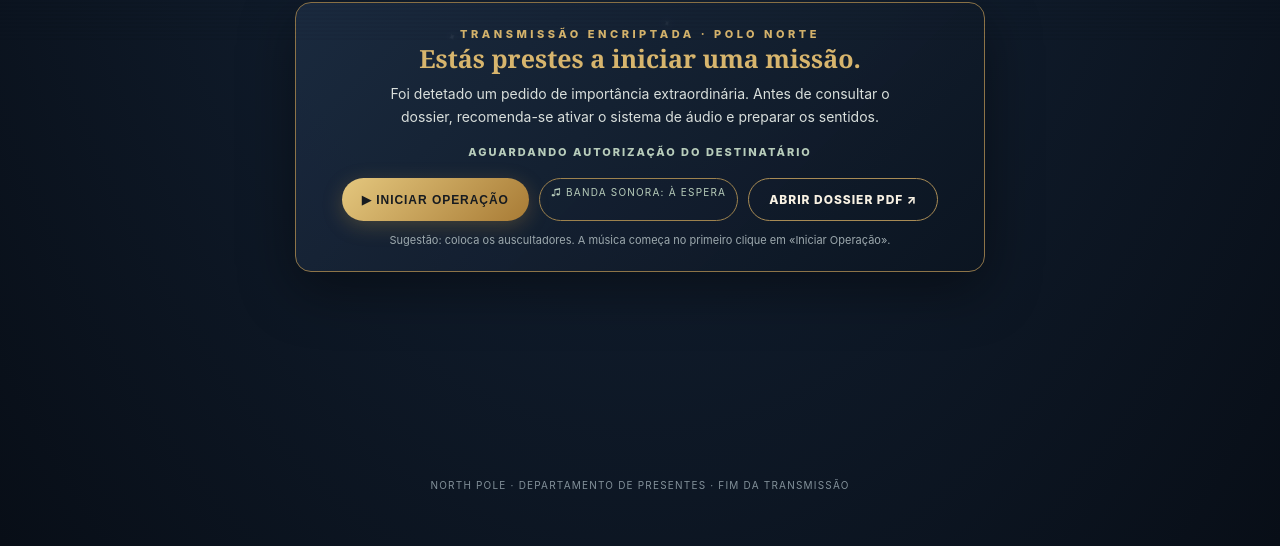
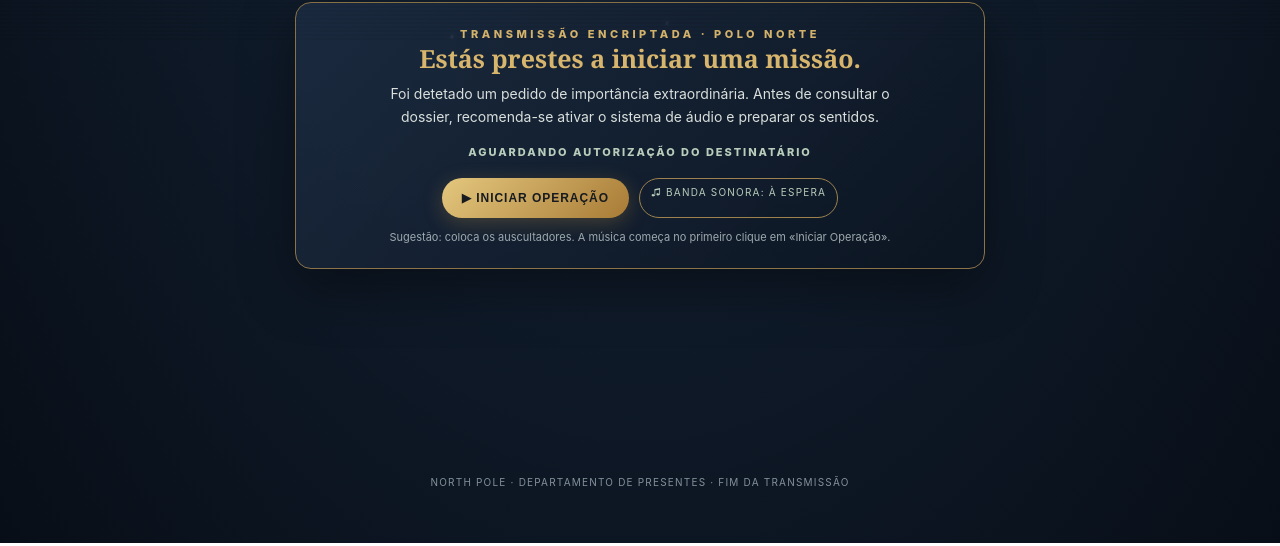
Before and after one commit to chibata13-cpu/operacao-natal, a plain HTML site: page index.html in a window 1280 px wide. Shown: the part 760-1306 px from the top of the page. Drawn offline with Linux system fonts and the light colour scheme.

Commit message:
Add files via upload

```diff
--- a/index.html
+++ b/index.html
@@ -71,7 +71,6 @@ button:hover,.pdf:hover{transform:translateY(-2px);filter:brightness(1.12)}
     <div class="buttons">
       <button class="primary" id="start">▶ INICIAR OPERAÇÃO</button>
       <span class="status" id="musicStatus">♫ BANDA SONORA: À ESPERA</span>
-      <a class="pdf" href="dossier-operacao-natal.pdf" target="_blank" rel="noopener">ABRIR DOSSIER PDF ↗</a>
     </div>
     <div class="tiny">Sugestão: coloca os auscultadores. A música começa no primeiro clique em «Iniciar Operação».</div>
     <div id="musicPlayer" class="hidden" style="margin:18px auto 0;max-width:560px">
```
